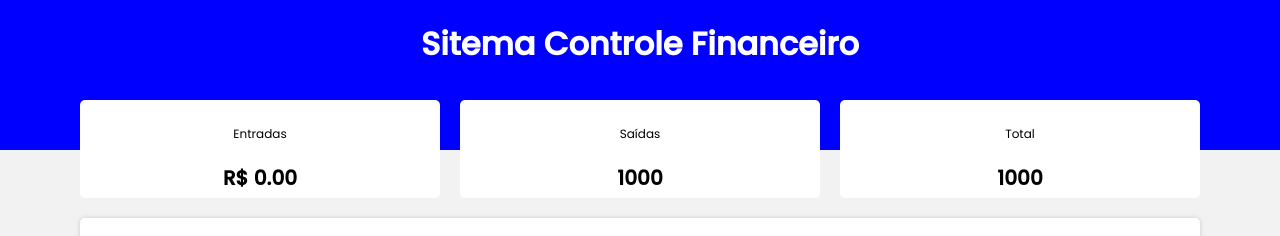
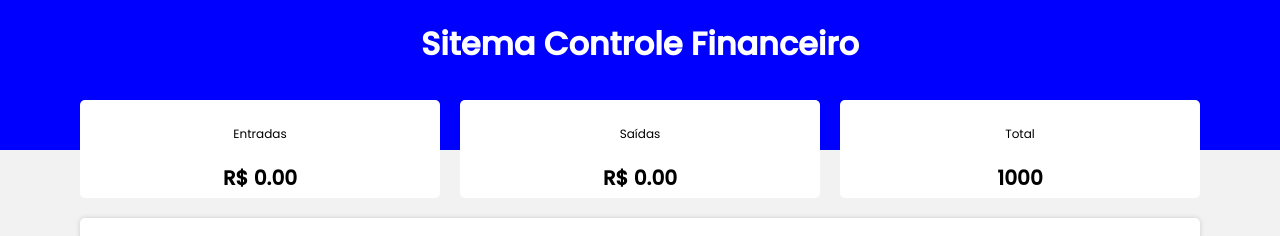
Before and after one commit to AlanFaraj83/Projeto-Controle-de-financas, a React (Create React App) app in the folder financas/: page / in a window 1280 px wide. Shown: the top 236 px of the page. Built offline with nearby package versions, Linux system fonts and the light colour scheme.

Commit message:
:sparkles: Atualizando  pasta Resume o index.js

```diff
--- a/financas/src/components/Resume/index.js
+++ b/financas/src/components/Resume/index.js
@@ -16,7 +16,7 @@ const Resume = ({ income, expense, total}) => {
     return (
         <C.Container>
             <ResumeItem title="Entradas" Icon={FaRegArrowAltCircleUp} value= {income} />
-            <ResumeItem title="Saídas" Icon={FaRegArrowAltCircleDown} value= "1000"/>
+            <ResumeItem title="Saídas" Icon={FaRegArrowAltCircleDown} value= {expense}/>
             <ResumeItem title="Total" Icon={FaDollarSign} value= "1000"/>
         </C.Container>
     )
```
